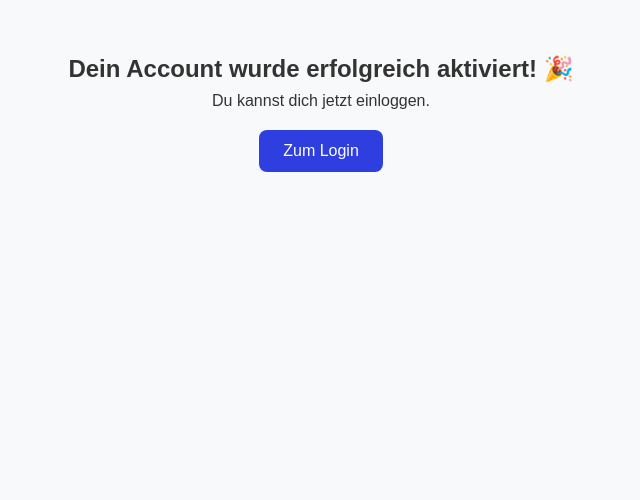
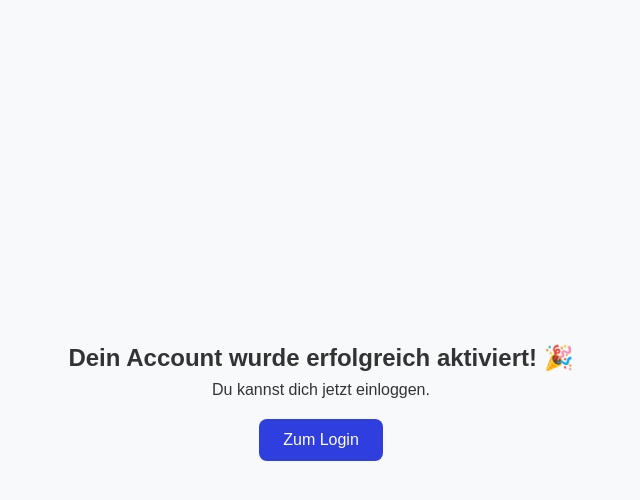
Before and after one commit to Gerth123/Videoflix-Frontend, an Angular app: page /account-confirmed in a window 1280 px wide. Shown: the top 500 px of the page, without its empty margins (319-959 px from the left). Built offline with nearby package versions, Linux system fonts and the light colour scheme.

Commit message:
Changed the design for the account-confirmed and activation-failed pages.

```diff
--- a/src/app/authentication/account-confirmed/account-confirmed.component.scss
+++ b/src/app/authentication/account-confirmed/account-confirmed.component.scss
@@ -1,11 +1,15 @@
 .container {
   text-align: center;
-    margin-top: 50px;
+  display: flex;
+  flex-direction: column;
+  justify-content: center;
+  align-items: center;
+  height: 100svh;
 }
 
 button {
   padding: 12px 24px;
-    background: #2E3EDF;
+  background: #2e3edf;
   color: white;
   border: none;
   border-radius: 8px;
--- a/src/app/authentication/activation-failed/activation-failed.component.scss
+++ b/src/app/authentication/activation-failed/activation-failed.component.scss
@@ -1,6 +1,10 @@
 .container {
   text-align: center;
-    margin-top: 50px;
+  display: flex;
+  flex-direction: column;
+  justify-content: center;
+  align-items: center;
+  height: 100svh;
 }
 
 button {
```
Lines whose indentation alone changed are shown as unchanged.
